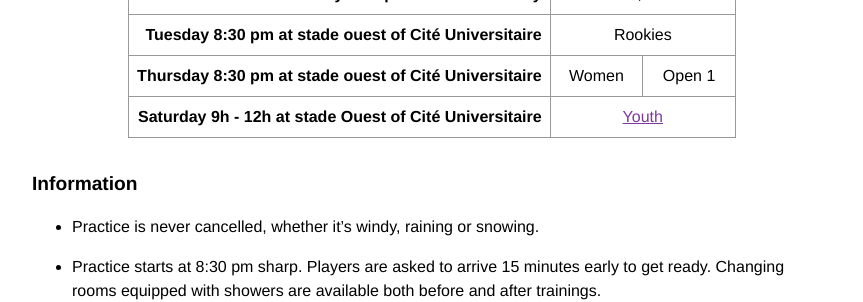
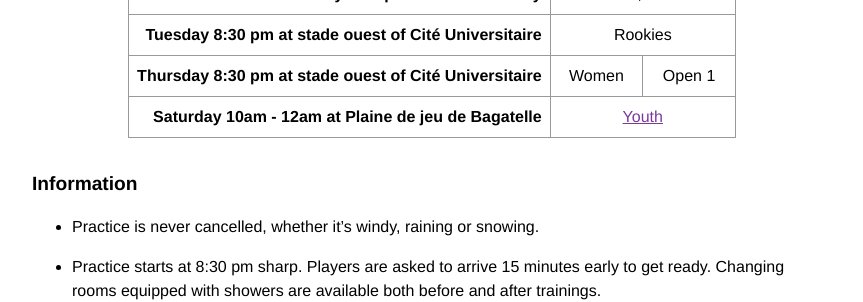
Before and after one commit to ahouhpuc/ahouhpuc.github.io, a Jekyll site: the page built from practices.markdown, in a window 1280 px wide and 900 px high, scrolled down 835 px. Shown: the part 152-454 px from the top of the window, without its empty margins (208-1071 px from the left). Built offline with Jekyll 4.4.1, drawn with Linux system fonts in a browser that asks for light colours.

Commit message:
Change saturday morning location

```diff
--- a/entrainements.markdown
+++ b/entrainements.markdown
@@ -43,7 +43,7 @@ En cours d'année, les entraînements sont réservés aux joueurs qui ont été
     <td>Open 1</td>
   </tr>
   <tr>
-    <td>Samedi 9h - 12h au stade Ouest de la Cité Universitaire</td>
+    <td>Samedi 10h - 12h à la Plaine de jeu de Bagatelle</td>
     <td colspan="2"><a href="juniors.html">Juniors</a></td>
   </tr>
 </table>
--- a/practices.markdown
+++ b/practices.markdown
@@ -46,7 +46,7 @@ During the rest of the year however practices are restricted to team members onl
     <td>Open 1</td>
   </tr>
   <tr>
-    <td>Saturday 9h - 12h at stade Ouest of Cité Universitaire</td>
+    <td>Saturday 10am - 12am at Plaine de jeu de Bagatelle</td>
     <td colspan="2"><a href="youth.html">Youth</a></td>
   </tr>
 </table>
```
Also changed, not shown: juniors.markdown (+4 -4 lines), youth.markdown (+4 -3 lines).
